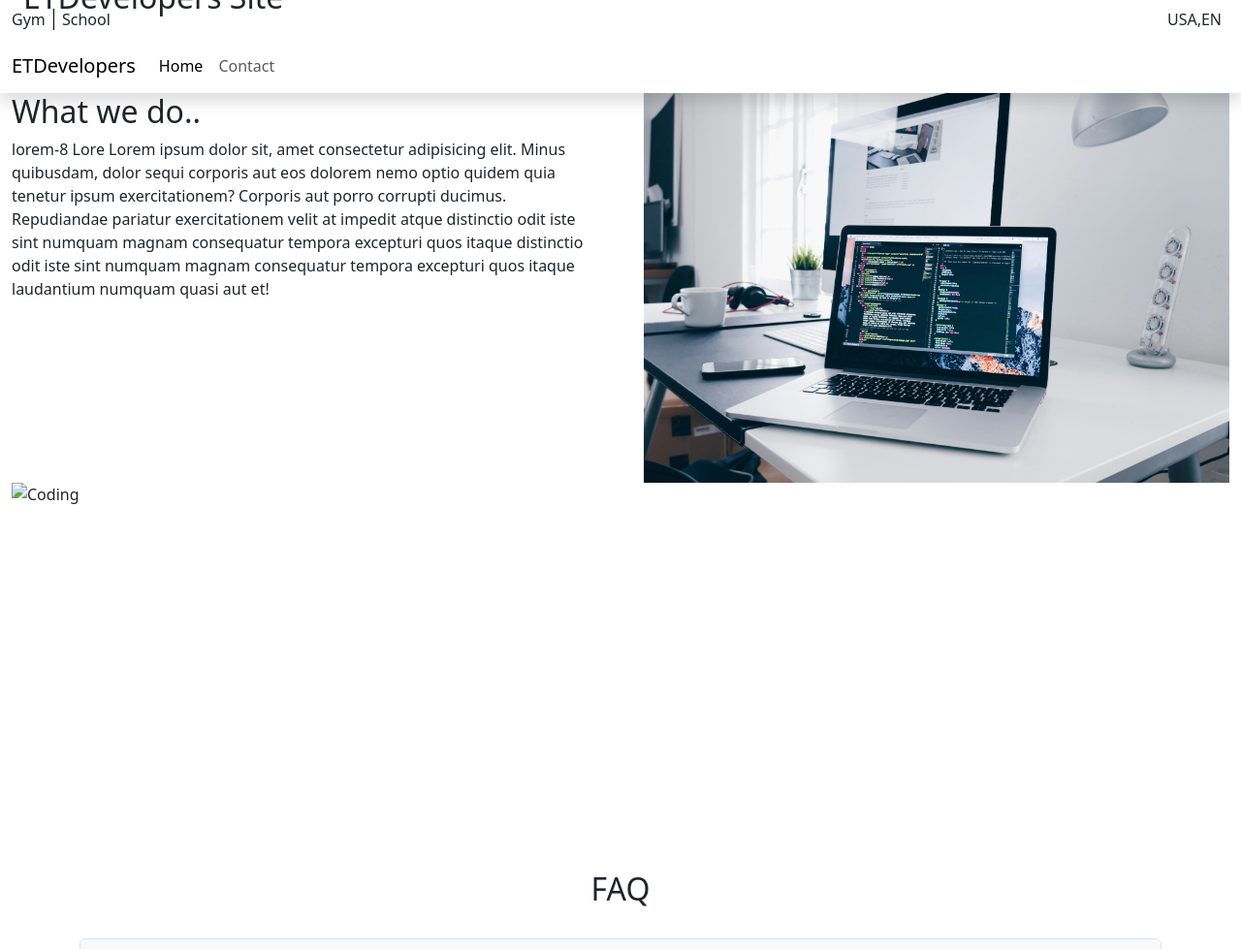
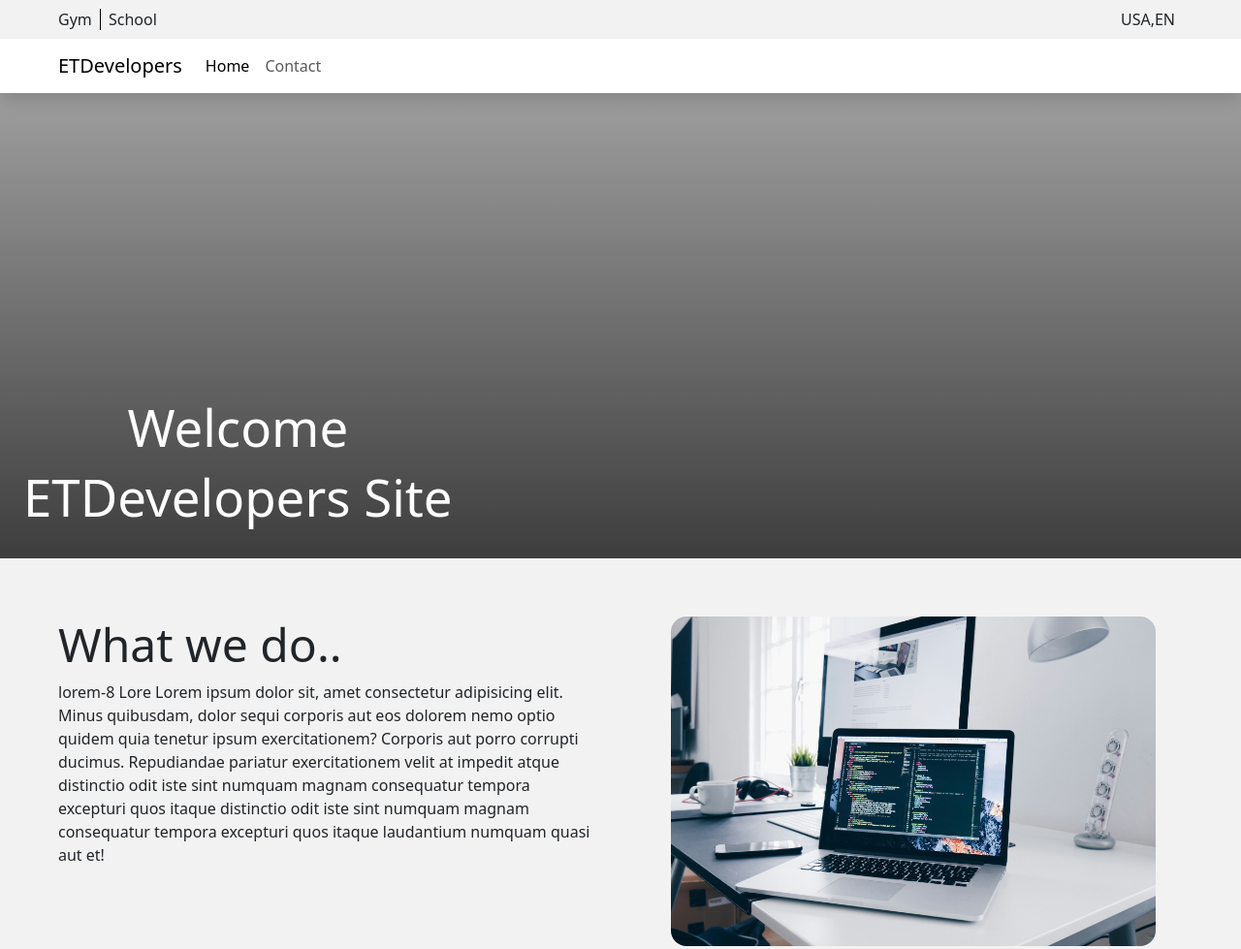
Before and after one commit to static1701/StaticPages, a plain HTML site: page PageIdeas/Home.html in a window 1280 px wide. Shown: the top 979 px of the page at 97% size. Drawn offline with nearby package versions, Linux system fonts and the light colour scheme; the site is published under a folder, as on GitHub Pages, so addresses that start at the root find nothing; files whose address does not match are found by name.

Commit message:
update url

```diff
--- a/PageIdeas/Home.html
+++ b/PageIdeas/Home.html
@@ -10,7 +10,7 @@
     <script defer src="https://cdn.jsdelivr.net/npm/bootstrap@5.3.3/dist/js/bootstrap.bundle.min.js"
         integrity="sha384-YvpcrYf0tY3lHB60NNkmXc5s9fDVZLESaAA55NDzOxhy9GkcIdslK1eN7N6jIeHz"
         crossorigin="anonymous"></script>
-    <link rel="stylesheet" href="/styleHome.css">
+    <link rel="stylesheet" href="../styleHome.css">
 </head>
 
 <body>
```
